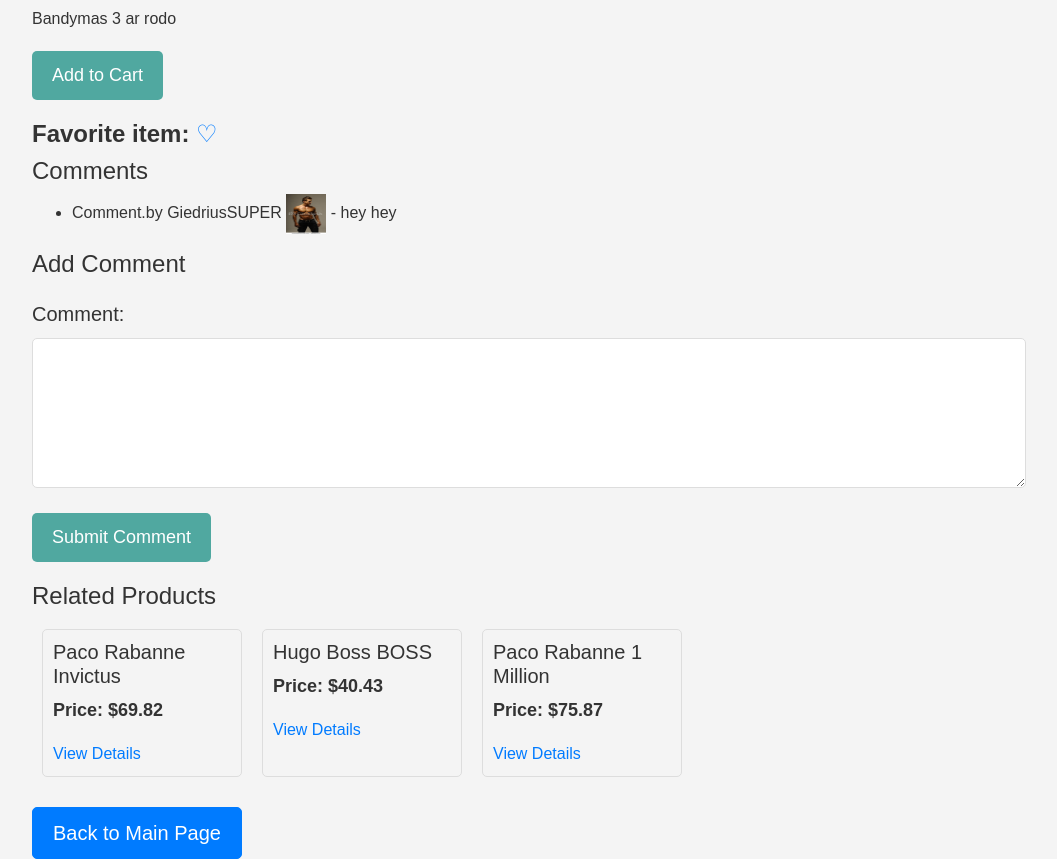
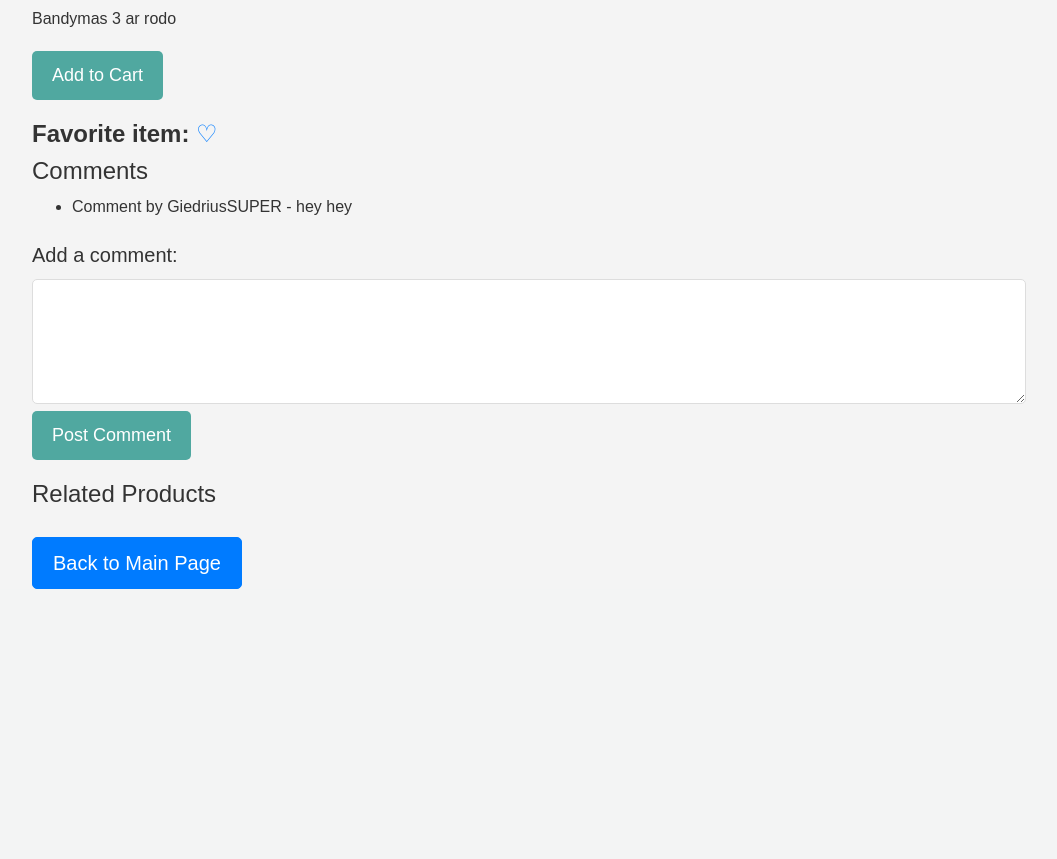
Before and after one commit to GiedriusPR/ManoEshopas, a Django app: page /product/8/ in a window 1280 px wide. Shown: the part 286-1145 px from the top of the page, without its empty margins (111-1168 px from the left). After the commit the page ends 875 px from the top, so only its background shows below. Run offline with Django 4.2, Linux system fonts and the light colour scheme; a user stored in the database is signed in; data comes from the database, SQL or seed files in the repository; both versions use the stored data as it was before the commit; some libraries are stand-ins or nearby versions.

Commit message:
removed profile picture resize in comments just left only comment

```diff
--- a/eshopas_app/forms.py
+++ b/eshopas_app/forms.py
@@ -45,9 +45,10 @@ class ProfileUpdateForm(forms.ModelForm):
         profile.save()
         return profile
 
-class ProductCommentForm(forms.Form):
-    comment = forms.CharField(widget=forms.Textarea(attrs={'rows': 4}))
-
-    def save(self, user, product):
-        comment_text = self.cleaned_data['comment']
-        Comment.objects.create(user=user, product=product, comment=comment_text)
+class ProductCommentForm(forms.ModelForm):
+    class Meta:
+        model = Comment
+        fields = ['comment']
+        widgets = {
+            'comment': forms.Textarea(attrs={'rows': 4}),
+        }
--- a/eshopas_app/image_processors.py
+++ b/eshopas_app/image_processors.py
@@ -5,8 +5,3 @@ class ResizeImageProcessor(ResizeToFill):
     width = 150
     height = 200
     upscale = False
-
-class ResizeProfilePictureinCommentProcessor(ResizeToFill):
-    width = 40
-    height = 40
-    upscale = False
--- a/eshopas_app/models.py
+++ b/eshopas_app/models.py
@@ -7,7 +7,7 @@ from imagekit.models import ImageSpecField
 from django.db.models.signals import post_save
 from django.dispatch import receiver
 from django.contrib.auth.models import User
-from .image_processors import ResizeImageProcessor, ResizeProfilePictureinCommentProcessor, ResizeToFill
+from .image_processors import ResizeImageProcessor, ResizeToFill
 
 
 
@@ -83,16 +83,6 @@ class ProductComment(models.Model):
     user = models.ForeignKey(User, on_delete=models.CASCADE)
     comment = models.TextField()
     created_at = models.DateTimeField(default=timezone.now)
-    # Add an ImageField for the user's profile picture
-    profile_picture = models.ImageField(upload_to='comment_profile_pics', blank=True, null=True)
-
-    # Create a thumbnail of the user's profile picture with the ResizeProfilePictureinCommentProcessor
-    profile_thumbnail = ImageSpecField(
-        source='profile_picture',
-        processors=[ResizeProfilePictureinCommentProcessor],
-        format='JPEG',
-        options={'quality': 90}
-    )
 
 
 class Customer(models.Model):
--- a/eshopas_app/templates/product_detail.html
+++ b/eshopas_app/templates/product_detail.html
@@ -28,9 +28,7 @@
     <ul>
       {% for comment in comments %}
         <li>
-          Comment.by {{ comment.user.username }}
-          <img src="{{ comment.user.profile.thumbnail.url }}" width="40" height="40">
-          - {{ comment.comment }}
+          Comment by {{ comment.user.username }} - {{ comment.comment }}
         </li>
       {% endfor %}
     </ul>
@@ -40,14 +38,14 @@
 
   <!-- Add comment form -->
   {% if user.is_authenticated %}
-    <h2>Add Comment</h2>
     <form method="post" action="{% url 'add_comment' product.id %}">
       {% csrf_token %}
-      {{ form.as_p }}
-      <button type="submit">Submit Comment</button>
+      <label for="comment">Add a comment:</label>
+      <textarea name="comment" id="comment" rows="4" required></textarea>
+      <button type="submit">Post Comment</button>
     </form>
   {% else %}
-    <p>You must be logged in to leave a comment.</p>
+    <p>Please <a href="{% url 'login' %}">log in</a> to leave a comment.</p>
   {% endif %}
 
   <h3>Related Products</h3>
--- a/eshopas_app/views.py
+++ b/eshopas_app/views.py
@@ -61,26 +61,22 @@ def category_products(request, category_id):
 
 
 def product_detail(request, product_id):
-    product = get_object_or_404(Product, id=product_id)
-    comments = Comment.objects.filter(product=product)
+    product = get_object_or_404(Product, pk=product_id)
+    comments = Comment.objects.filter(product=product).order_by('-created_at')
 
-    if request.method == 'POST':
+    if request.method == 'POST' and request.user.is_authenticated:
         form = ProductCommentForm(request.POST)
         if form.is_valid():
-            comment_text = form.cleaned_data['comment']
-            comment = Comment.objects.create(user=request.user, product=product, comment=comment_text)
+            comment = form.save(commit=False)
+            comment.user = request.user
+            comment.product = product  # Set the product field
             comment.save()
-            # Redirect back to the product detail page after submitting a comment
-            return redirect('product_detail', product_id=product_id)
-
+            return redirect('product_detail', product_id=product.id)
     else:
         form = ProductCommentForm()
 
-    related_products = Product.objects.filter(category=product.category).exclude(id=product_id)[:3]
-
     context = {
         'product': product,
-        'related_products': related_products,
         'comments': comments,
         'form': form,
     }
--- a/static/css/styles.css
+++ b/static/css/styles.css
@@ -265,9 +265,3 @@ a.btn-primary:hover {
   font-size: 18px;
   font-weight: bold;
 }
-
-.comment-profile-pic {
-    width: 40px;
-    height: 40px;
-    border-radius: 50%;
-}
```
Also changed, not shown: eshopas_app/templates/add_comment.html (+10 -14 lines), data/db.sqlite3, 1 other file.
